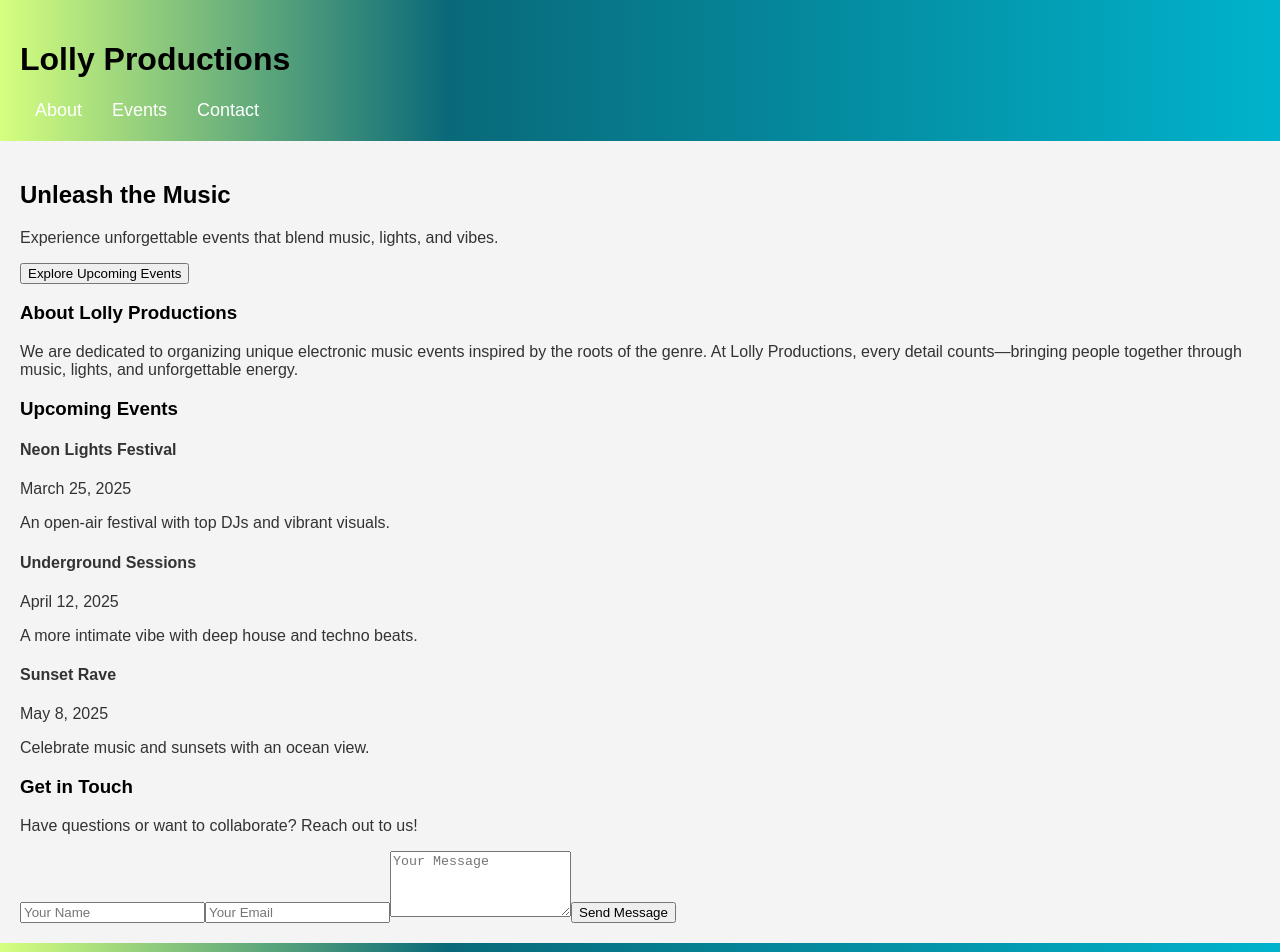
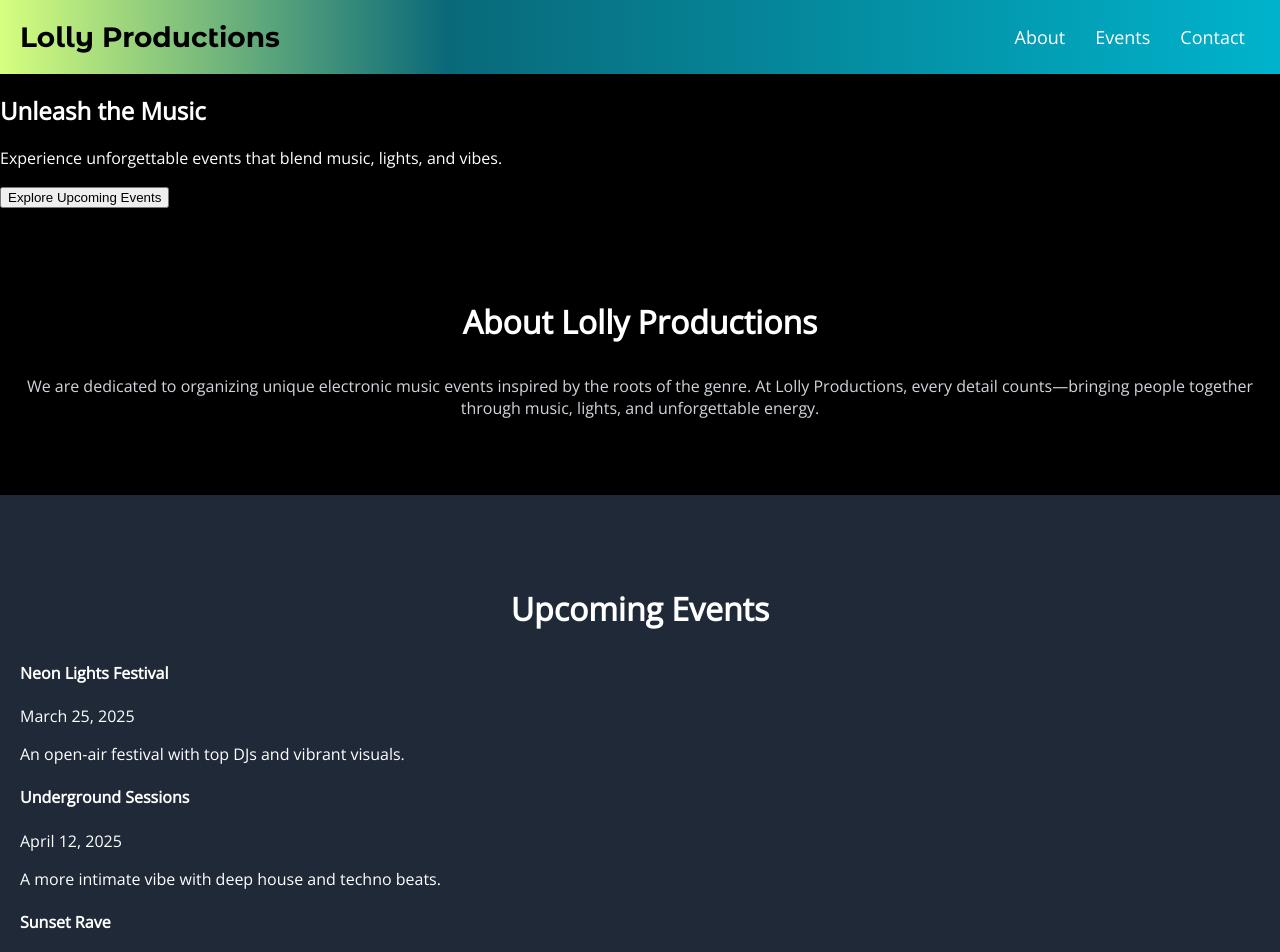
Before and after one commit to skev24/lolly-productions, a React (Create React App) app: page / in a window 1280 px wide. Shown: the top 952 px of the page. Built offline with nearby package versions, Linux system fonts and the light colour scheme.

Commit message:
New changes in UI
Changes in UI without backend

```diff
--- a/src/App.css
+++ b/src/App.css
@@ -1,168 +1,176 @@
-/* .App {
-  text-align: center;
+@import url('https://fonts.googleapis.com/css2?family=Montserrat+Alternates:wght@700&family=Open+Sans:wght@400&display=swap');
+
+
+/* General Styles */
+body {
+  margin: 0;
+  font-family: "Open Sans", sans-serif;
+  background-color: black;
+  color: white;
+  padding: 0;
 }
 
-.App-logo {
-  height: 40vmin;
-  pointer-events: none;
-}
 
-@media (prefers-reduced-motion: no-preference) {
-  .App-logo {
-    animation: App-logo-spin infinite 20s linear;
-  }
-}
+/* Header */
+/* header {
+  background: linear-gradient(90deg, #ec4899, #8b5cf6, #3b82f6);
+  padding: 20px;
+} */
 
-.App-header {
-  background-color: #282c34;
-  min-height: 100vh;
-  display: flex;
-  flex-direction: column;
-  align-items: center;
-  justify-content: center;
-  font-size: calc(10px + 2vmin);
+header {
+  background: linear-gradient(90deg, rgba(214,255,127,1) 0%, rgba(9,105,121,1) 35%, rgba(0,179,204,1) 100%);
   color: white;
-}
-
-.App-link {
-  color: #61dafb;
-}
-
-@keyframes App-logo-spin {
-  from {
-    transform: rotate(0deg);
-  }
-  to {
-    transform: rotate(360deg);
-  }
-}
- */
-
-
-body {
-  font-family: 'Arial', sans-serif;
-  margin: 0;
-  padding: 0;
-  background-color: #f4f4f4; /* Color de fondo claro */
-  color: #333; /* Color de texto oscuro */
-}
-
-main {
   padding: 20px;
 }
 
-h1, h2, h3 {
-  color: #000000; /* Color de texto para encabezados */
+header .container {
+  display: flex;
+  justify-content: space-between;
+  align-items: center;
 }
 
-a {
-  text-decoration: none;
-  color: inherit;
-}
-
-/* Header */
-header {
-  background: rgb(214,255,127);
-  background: linear-gradient(90deg, rgba(214,255,127,1) 0%, rgba(9,105,121,1) 35%, rgba(0,179,204,1) 100%);
-  color: white;
-  padding: 20px;
-  text-align: left;
+header h1 {
+  /* font-size: 2rem;
+  font-weight: bold; */
+  color: rgb(0, 0, 0);
+  font-family: 'Montserrat Alternates', sans-serif;
+  font-size: 28px; /* Ajusta el tamaño del título si es necesario */
+  margin: 0; /* Elimina márgenes para evitar desbordamiento */
 }
 
 header nav a {
   margin: 0 15px;
   color: white;
   font-size: 18px;
+  text-decoration: none;
+  transition: color 0.3s;
 }
 
-/* Estilos para el HeroSection */
-.hero-section {
-  /* background: url('tu-imagen-de-fondo.jpg') no-repeat center center/cover; */
-  background-color: #41ee72;
-  color: white;
-  padding: 80px 20px;
+header nav a:hover {
+  color: #d1d5db;
+}
+
+/* Hero Section */
+.hero {
+  height: 80vh;
+  display: flex;
+  align-items: center;
+  justify-content: center;
   text-align: center;
 }
 
-.hero-section h1 {
+.hero h2 {
   font-size: 3rem;
-  margin-bottom: 20px;
+  font-weight: 800;
 }
 
-.hero-section p {
+.hero p {
   font-size: 1.2rem;
+  margin-top: 10px;
+  color: #d1d5db;
 }
 
-/* Estilos para AboutSection */
-.about-section {
-  background-color: #fff; /* Fondo blanco */
+.hero .button {
+  margin-top: 20px;
+  background-color: #ec4899;
+  padding: 12px 24px;
+  border-radius: 8px;
+  font-weight: bold;
+  transition: 0.3s;
+}
+
+.hero .button:hover {
+  background-color: #be185d;
+}
+
+/* About Section */
+#about {
   padding: 60px 20px;
   text-align: center;
 }
 
-.about-section h2 {
-  font-size: 2.5rem;
-  color: #1E2A38;
+#about h3 {
+  font-size: 2rem;
+  font-weight: bold;
 }
 
-.about-section p {
-  font-size: 1.2rem;
-  margin-top: 20px;
+#about p {
+  margin-top: 10px;
+  color: #d1d5db;
 }
 
-/* Estilos para EventsSection */
-.events-section {
-  background-color: #f7f7f7; /* Fondo gris claro */
+/* Events Section */
+#events {
+  background-color: #1f2937;
+  padding: 60px 20px;
+}
+
+#events h3 {
+  text-align: center;
+  font-size: 2rem;
+  font-weight: bold;
+}
+
+.event-card {
+  background-color: #111827;
+  padding: 20px;
+  border-radius: 12px;
+  transition: transform 0.3s;
+}
+
+.event-card:hover {
+  transform: scale(1.05);
+}
+
+.event-card h4 {
+  font-size: 1.5rem;
+  font-weight: bold;
+}
+
+.event-card p {
+  color: #d1d5db;
+  margin-top: 5px;
+}
+
+/* Contact Section */
+#contact {
   padding: 60px 20px;
   text-align: center;
 }
 
-.events-section h2 {
-  font-size: 2.5rem;
-  color: #1E2A38;
+#contact h3 {
+  font-size: 2rem;
+  font-weight: bold;
 }
 
-.event-item {
-  margin-top: 20px;
-  padding: 15px;
-  background-color: white;
-  box-shadow: 0 2px 4px rgba(0, 0, 0, 0.1);
+#contact input,
+#contact textarea {
+  width: 100%;
+  padding: 12px;
+  margin-top: 10px;
+  background-color: #1f2937;
+  border: none;
+  border-radius: 8px;
+  color: white;
 }
 
-/* Estilos para ContactSection */
-.contact-section {
-  background-color: #fff;
-  padding: 60px 20px;
-  text-align: center;
+#contact .button {
+  margin-top: 20px;
+  background-color: #ec4899;
+  padding: 12px 24px;
+  border-radius: 8px;
+  font-weight: bold;
+  transition: 0.3s;
 }
 
-.contact-section h2 {
-  font-size: 2.5rem;
-  color: #1E2A38;
+#contact .button:hover {
+  background-color: #be185d;
 }
 
-.contact-form input, .contact-form textarea {
-  width: 100%;
-  padding: 10px;
-  margin: 10px 0;
-  border: 1px solid #ccc;
-  border-radius: 5px;
-}
-
-.contact-form button {
-  padding: 10px 20px;
-  background-color: #1E2A38;
-  color: white;
-  border: none;
-  border-radius: 5px;
-  cursor: pointer;
-}
-
-/* Estilos para Footer */
+/* Footer */
 footer {
-  background: rgb(214,255,127);
-  background: linear-gradient(90deg, rgba(214,255,127,1) 0%, rgba(9,105,121,1) 35%, rgba(0,179,204,1) 100%);
-  color: white;
+  background-color: #1f2937;
   padding: 20px;
   text-align: center;
+  color: #d1d5db;
 }
--- a/src/components/Header.js
+++ b/src/components/Header.js
@@ -2,13 +2,13 @@ import React from 'react';
 
 const Header = () => {
   return (
-    <header className="bg-gradient-to-r from-pink-500 via-purple-500 to-blue-500 py-6">
-      <div className="container mx-auto flex items-center justify-between">
-        <h1 className="text-4xl font-bold">Lolly Productions</h1>
-        <nav className="flex gap-6">
-          <a href="#about" className="hover:text-gray-300">About</a>
-          <a href="#events" className="hover:text-gray-300">Events</a>
-          <a href="#contact" className="hover:text-gray-300">Contact</a>
+    <header>
+      <div className="container">
+        <h1>Lolly Productions</h1>
+        <nav>
+          <a href="#about">About</a>
+          <a href="#events">Events</a>
+          <a href="#contact">Contact</a>
         </nav>
       </div>
     </header>
```
Also changed, not shown: src/pages/HomePage.js (line endings or trailing spaces).
